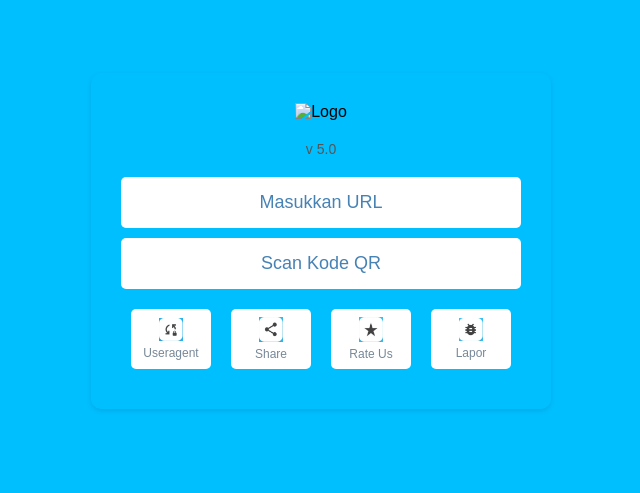
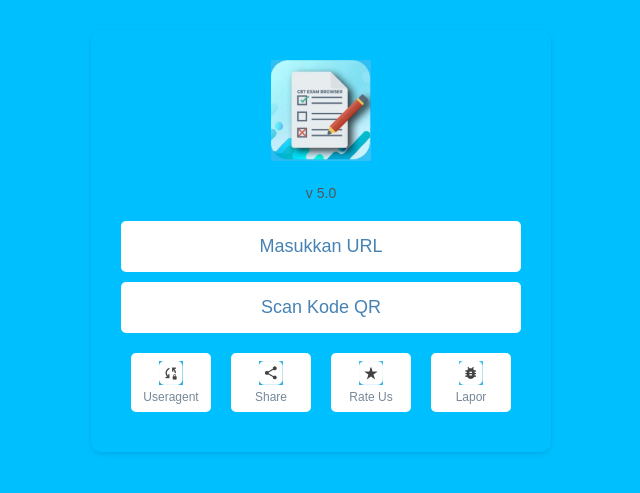
Before and after one commit to cybercrimetools/cbtbrowser, a plain HTML site: page index.html in a window 1280 px wide. Shown: the part 159-652 px from the top of the page, without its empty margins (319-959 px from the left). Drawn offline with Linux system fonts and the light colour scheme; the site is published under a folder, as on GitHub Pages, so addresses that start at the root find nothing.

Commit message:
index.html

```diff
--- a/index.html
+++ b/index.html
@@ -6,7 +6,7 @@
 </head>
 <body>
   <div class="container">
-    <img src="/main/foto/logo%20cbt.jpg" alt="Logo" class="logo">
+    <img src="foto/logo%20cbt.jpg" alt="Logo" class="logo">
     <span class="version">v 5.0</span>
 
     <button class="input-button" onclick="masukkanURL()">
```
